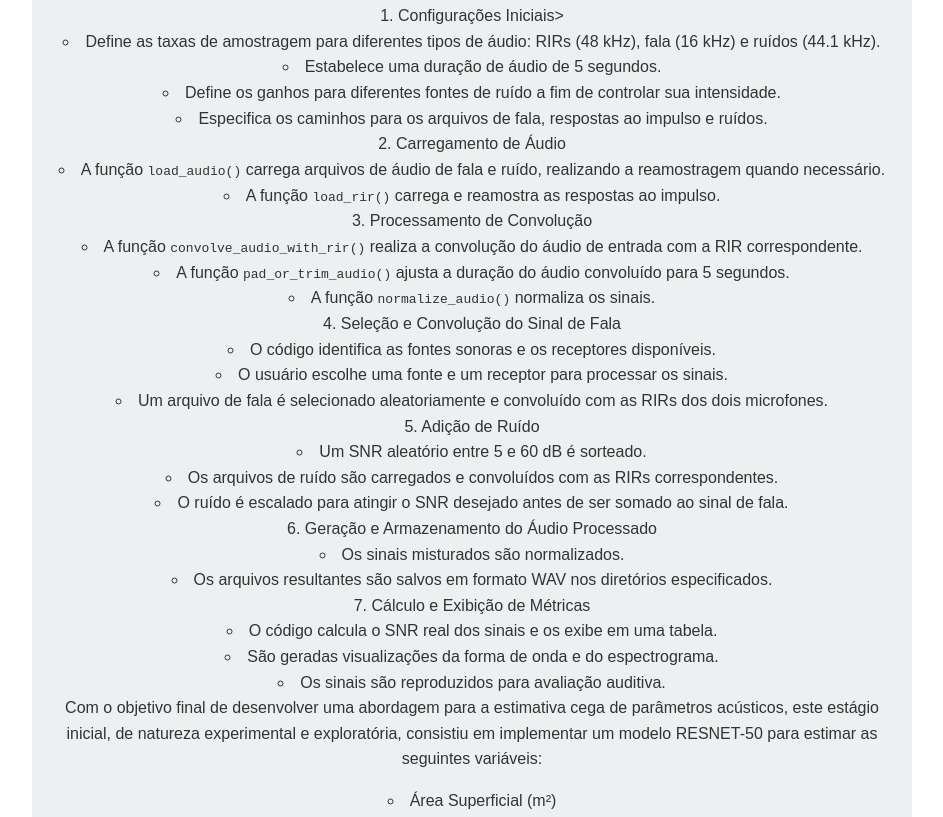
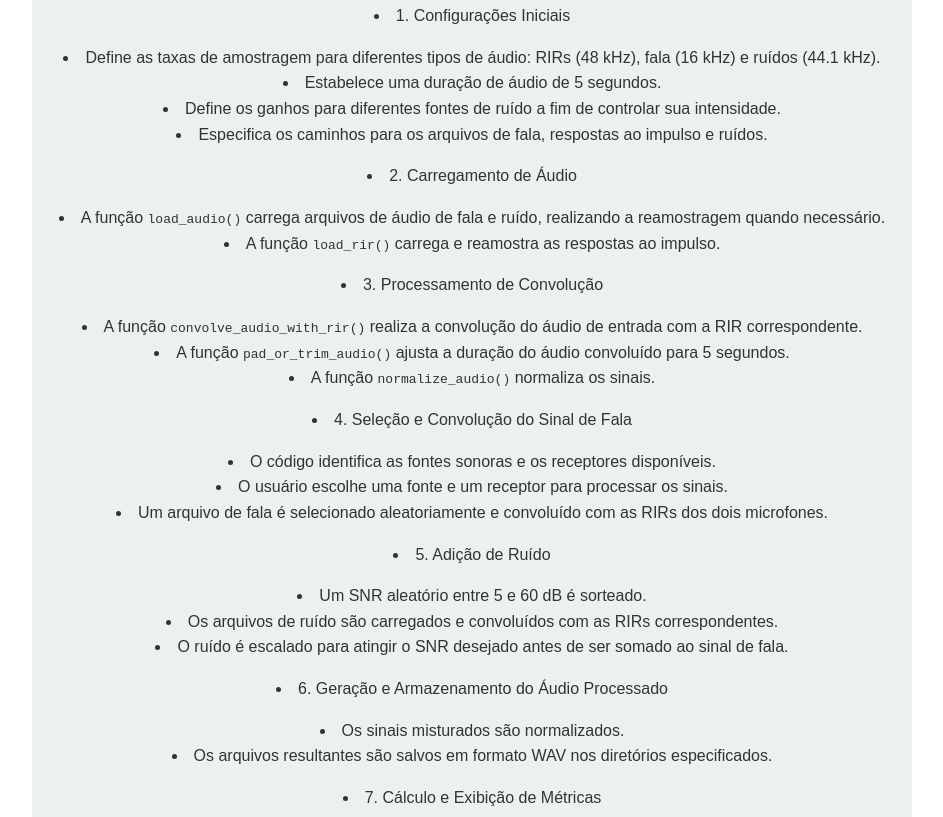
Before and after one commit to luispauloaguedes/acousticmodelling, a plain HTML site: page index.html in a window 1280 px wide. Shown: the part 8036-8853 px from the top of the page, without its empty margins (168-1111 px from the left). Drawn offline with Linux system fonts and the light colour scheme.

Commit message:
Update index.html

```diff
--- a/index.html
+++ b/index.html
@@ -209,7 +209,10 @@
             <li>ETAPA IV: CONVOLUÇÃO DE RIS COM ÁUDIOS ANECÓICOS E MISTURA</li>
             </ul>
 
-            <ul>1. Configurações Iniciais</<ul>>
+            <ul>
+            <li>1. Configurações Iniciais</li>
+            </ul>
+
             <ul>
             <li>Define as taxas de amostragem para diferentes tipos de áudio: RIRs (48 kHz), fala (16 kHz) e ruídos (44.1 kHz).</li>
             <li>Estabelece uma duração de áudio de 5 segundos.</li>
@@ -217,40 +220,56 @@
             <li>Especifica os caminhos para os arquivos de fala, respostas ao impulso e ruídos.</li>
             </ul>
 
-            <ul>2. Carregamento de Áudio</ul>
+            <ul>
+            <li>2. Carregamento de Áudio</li>
+            </ul>
+
             <ul>
             <li>A função <code>load_audio()</code> carrega arquivos de áudio de fala e ruído, realizando a reamostragem quando necessário.</li>
             <li>A função <code>load_rir()</code> carrega e reamostra as respostas ao impulso.</li>
             </ul>
 
-            <ul>3. Processamento de Convolução</ul>
             <ul>
+            <li>3. Processamento de Convolução</li>
+            </ul>
+            <ul>
+
             <li>A função <code>convolve_audio_with_rir()</code> realiza a convolução do áudio de entrada com a RIR correspondente.</li>
             <li>A função <code>pad_or_trim_audio()</code> ajusta a duração do áudio convoluído para 5 segundos.</li>
             <li>A função <code>normalize_audio()</code> normaliza os sinais.</li>
             </ul>
 
-            <ul>4. Seleção e Convolução do Sinal de Fala</ul>
+            <ul>
+            <li>4. Seleção e Convolução do Sinal de Fala</li>
+            </ul>
+
             <ul>
             <li>O código identifica as fontes sonoras e os receptores disponíveis.</li>
             <li>O usuário escolhe uma fonte e um receptor para processar os sinais.</li>
             <li>Um arquivo de fala é selecionado aleatoriamente e convoluído com as RIRs dos dois microfones.</li>
             </ul>
 
-            <ul>5. Adição de Ruído</ul>
+            <ul>
+            <li>5. Adição de Ruído</li>
+            </ul>
             <ul>
             <li>Um SNR aleatório entre 5 e 60 dB é sorteado.</li>
             <li>Os arquivos de ruído são carregados e convoluídos com as RIRs correspondentes.</li>
             <li>O ruído é escalado para atingir o SNR desejado antes de ser somado ao sinal de fala.</li>
             </ul>
 
-            <ul>6. Geração e Armazenamento do Áudio Processado</ul>
+            <ul>
+            <li>6. Geração e Armazenamento do Áudio Processado</li>
+            </ul>
+
             <ul>
             <li>Os sinais misturados são normalizados.</li>
             <li>Os arquivos resultantes são salvos em formato WAV nos diretórios especificados.</li>
             </ul>
 
-            <ul>7. Cálculo e Exibição de Métricas</ul>
+            <ul>
+            <li>7. Cálculo e Exibição de Métricas</li>
+            </ul>
             <ul>
             <li>O código calcula o SNR real dos sinais e os exibe em uma tabela.</li>
             <li>São geradas visualizações da forma de onda e do espectrograma.</li>
```
